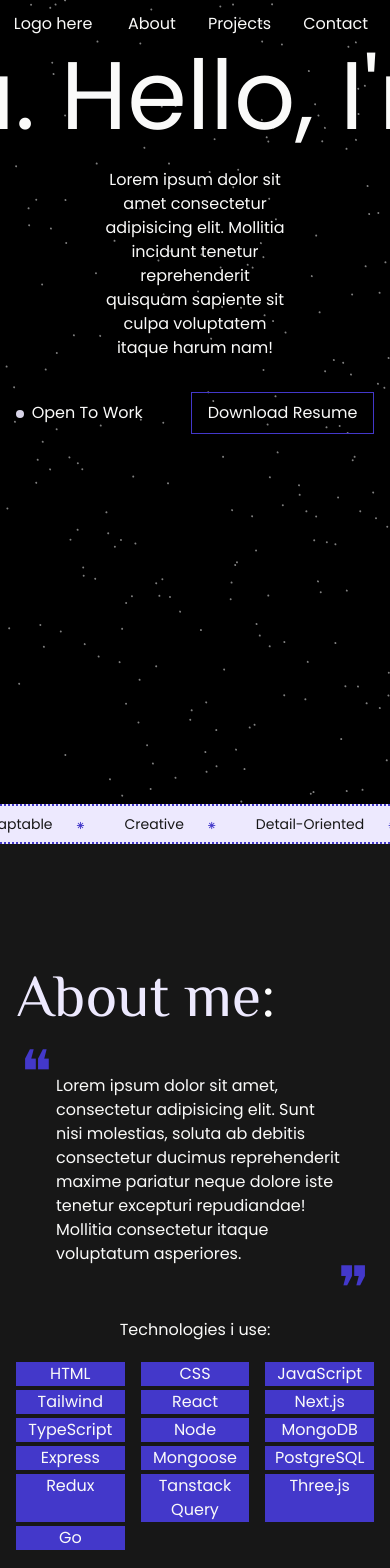
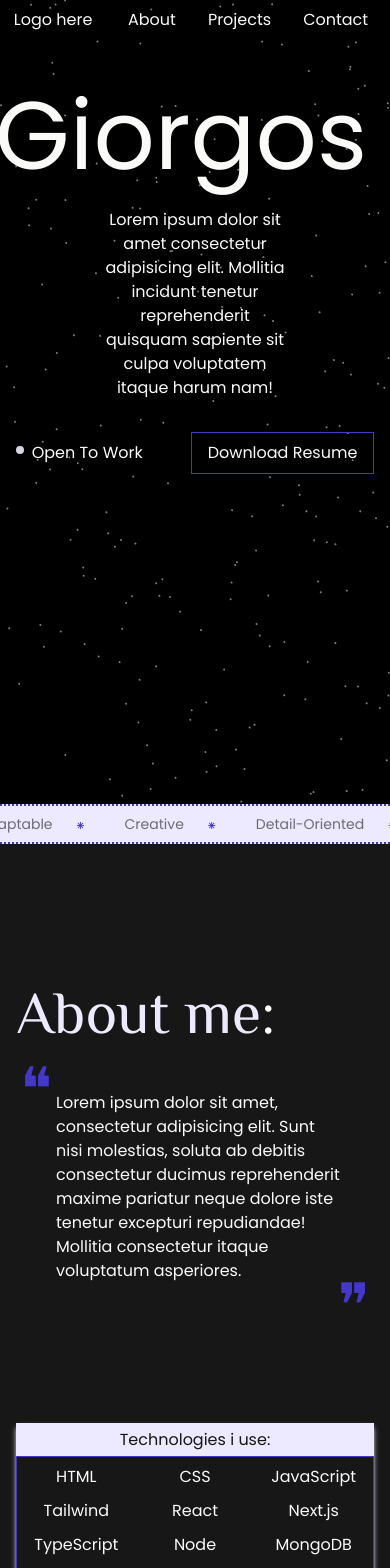
Before and after one commit to gneo0/portfolio-project, a Next.js app: page / in a window 390 px wide. Shown: the top 1568 px of the page. Built offline with nearby package versions, Linux system fonts and the light colour scheme.

Commit message:
Update minimal ui styles

```diff
--- a/app/layout.tsx
+++ b/app/layout.tsx
@@ -2,7 +2,7 @@ import type { Metadata } from "next";
 import "./globals.css";
 import Navbar from "@/components/Navbar";
 import localFont from "next/font/local";
-import { Cagliostro, Poppins } from "next/font/google";
+import { Poppins } from "next/font/google";
 import ParticlesBackground from "@/components/ui/ParticlesBackground";
 
 export const mainFont = localFont({
--- a/components/Banner.tsx
+++ b/components/Banner.tsx
@@ -12,7 +12,7 @@ export default function Banner() {
         ].map((adjective, i) => (
           <li
             key={adjective + i}
-            className="whitespace-nowrap after:content-['\2055'] after:text-secondary-color text-primary-color last:after:content-none after:ml-6"
+            className="whitespace-nowrap after:content-['\2055'] after:text-secondary-color text-primary-color/60 last:after:content-none after:ml-6"
           >
             {adjective}
           </li>
--- a/components/Navbar.tsx
+++ b/components/Navbar.tsx
@@ -2,7 +2,7 @@ import Link from "next/link";
 
 export default function Navbar() {
   return (
-    <nav className="flex items-center fixed top-0 left-0 z-50 justify-around w-full py-3">
+    <nav className="flex items-center fixed top-0 left-0 z-50 h-10 justify-around w-full py-3">
       <Link
         href="/"
         className="hover:text-secondary-color hover:bg-accent-color cursor-pointer"
--- a/components/sections/About.tsx
+++ b/components/sections/About.tsx
@@ -3,18 +3,19 @@ import { TECHNOLOGIES } from "@/utils/constants";
 
 export default function About() {
   return (
-    <section id="about" className="h-dvh sm:flex-row relative flex flex-col items-center justify-center gap-4 p-2 px-4">
-      <article className="sm:w-2/3 space-y-4">
+    <section
+      id="about"
+      className="h-[calc(100dvh-2.5rem)] mt-10 sm:flex-row relative flex flex-col items-center justify-center gap-2 px-4"
+    >
+      <article className="sm:w-2/3 sm:h-1/2 flex flex-col justify-center h-full space-y-4">
         <h2
           className={`sm:text-7xl text-6xl text-accent-color ${mainFont.className}`}
         >
           About me
-          <span className="text-white decoration-0 inline-block">
-            :
-          </span>
+          <span className="decoration-0 inline-block text-white">:</span>
         </h2>
         <div className="relative p-8 mx-auto">
-          <span className="left-1 absolute top-0 text-6xl text-secondary-color">
+          <span className="left-1 text-secondary-color absolute top-0 text-6xl">
             &#10077;
           </span>
           <blockquote className={`ml-2 ${secondaryFont.className}`}>
@@ -23,16 +24,18 @@ export default function About() {
             maxime pariatur neque dolore iste tenetur excepturi repudiandae!
             Mollitia consectetur itaque voluptatum asperiores.
           </blockquote>
-          <span className="right-1 -bottom-5 absolute text-6xl text-secondary-color">
+          <span className="right-1 -bottom-5 text-secondary-color absolute text-6xl">
             &#10078;
           </span>
         </div>
       </article>
-      <div className="w-full sm:w-[60%]">
-        <h3 className="py-1 text-center">Technologies i use:</h3>
-        <ul className="grid grid-cols-[repeat(auto-fit,minmax(100px,1fr))] min-[595px]:grid-cols-2 gap-y-1 gap-x-4 py-4 text-center">
+      <div className="w-full flex flex-col h-1/2 sm:w-[60%] sm:h-1/2 shadow-md shadow-accent-color">
+        <h3 className="border-accent-color bg-accent-color text-primary-color py-1 text-center border border-b-0">
+          Technologies i use:
+        </h3>
+        <ul className="grid grid-cols-[repeat(auto-fit,minmax(100px,1fr))] border border-secondary-color h-full bg-primary-color min-[595px]:grid-cols-2 text-center">
           {TECHNOLOGIES.map((tech) => (
-            <li key={tech} className="bg-secondary-color">
+            <li key={tech} className="hover:bg-secondary-color pt-2">
               {tech}
             </li>
           ))}
--- a/components/sections/Hero.tsx
+++ b/components/sections/Hero.tsx
@@ -3,7 +3,7 @@ import { mainFont } from "@/app/layout";
 
 export default function Hero() {
   return (
-    <main className="text-center relative h-dvh flex flex-col items-center overflow-hidden">
+    <section className="text-center relative h-[calc(100dvh-2.5rem)] mt-10 flex flex-col items-center overflow-hidden">
       <div
         className={`${mainFont.className}flex text-8xl sm:text-9xl mt-12 whitespace-nowrap animate-scroll-x-negative`}
       >
@@ -22,7 +22,7 @@ export default function Hero() {
       </p>
       <div className="flex items-center justify-center gap-12 mt-8">
         <p>
-          <span className="w-2 h-2 rounded-full bg-accent-color animate-pulse inline-block mr-2"></span>
+          <span className="w-2 h-2 rounded-full bg-accent-color mb-1 animate-pulse inline-block mr-2"></span>
           Open To Work
         </p>
         <button className="border border-secondary-color px-4 py-2 hover:bg-secondary-color transition-colors ease-linear">
@@ -30,6 +30,6 @@ export default function Hero() {
         </button>
       </div>
       <Banner />
-    </main>
+    </section>
   );
 }
--- a/tailwind.config.ts
+++ b/tailwind.config.ts
@@ -19,13 +19,13 @@ export default {
           "100%": { transform: "translateX(0%)" },
         },
         "scroll-x-negative": {
-          "0%": { transform: "translateX(0%)" },
-          "100%": { transform: "translateX(-100%)" },
+          "0%": { transform: "translateX(50%)" },
+          "100%": { transform: "translateX(-50%)" },
         },
       },
       animation: {
         "scroll-x-positive": "scroll-x-positive 35s linear infinite",
-        "scroll-x-negative": "scroll-x-negative 65s linear infinite",
+        "scroll-x-negative": "scroll-x-negative 80s linear infinite both",
       },
     },
   },
```
